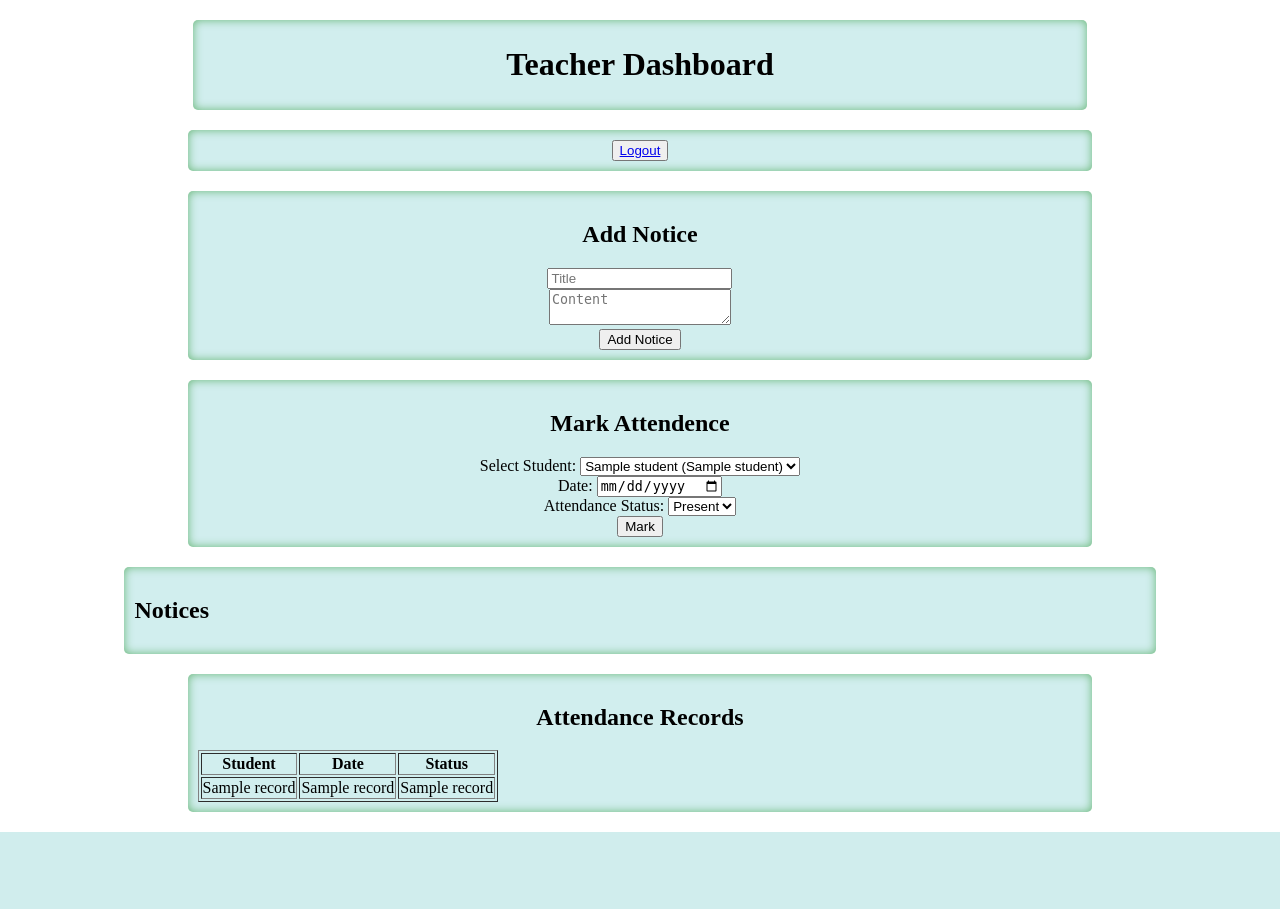
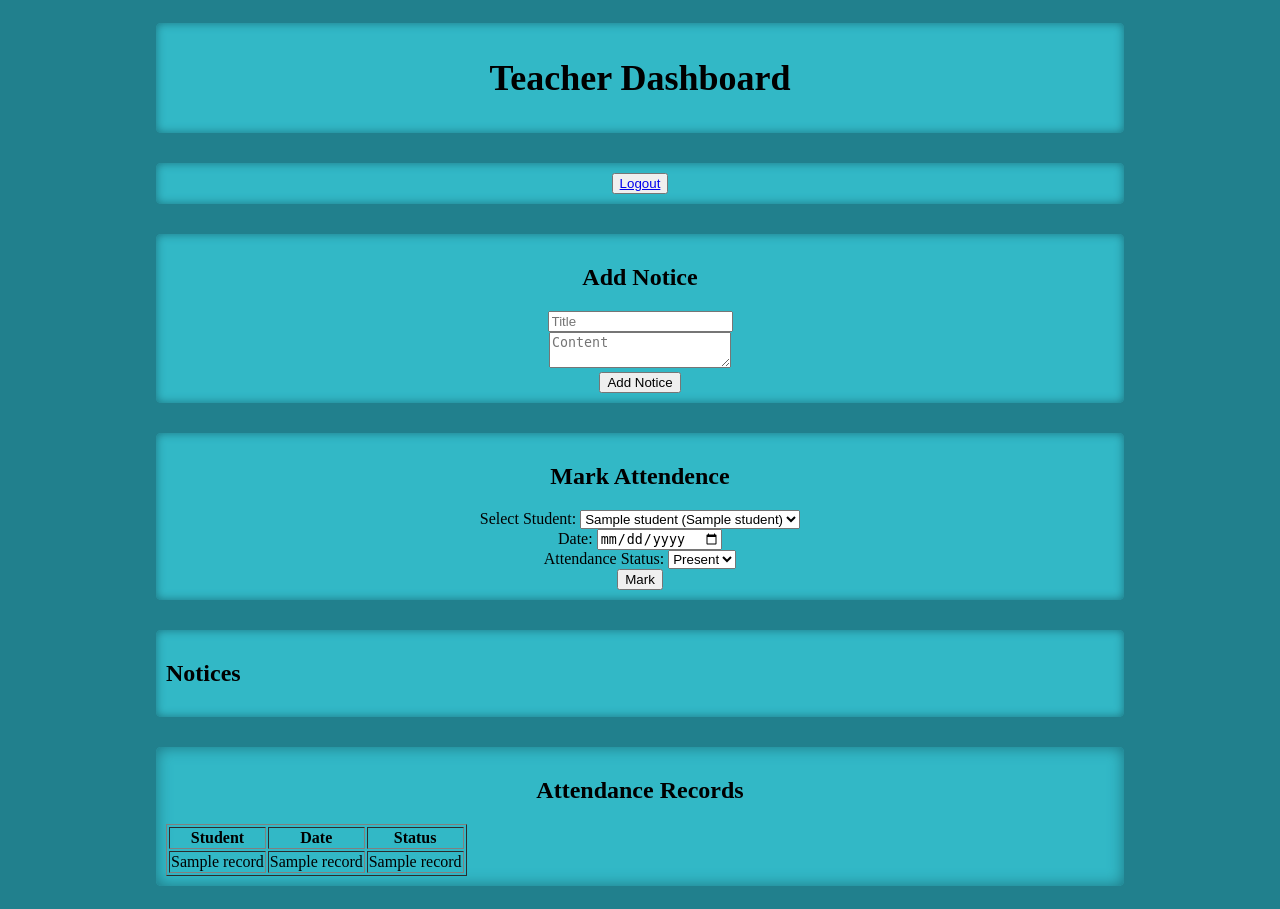
Before and after one commit to mayank1parashar/ERP-system, a Flask app: template templates/teacher_dashboard.html in a window 1280 px wide. Before the commit the page ends 832 px from the top, so only its background shows below. Run offline with Flask 3, Linux system fonts and the light colour scheme; the template is opened without the code that fills it: most values are stand-ins (such as "Sample title", 1, 10 or a date in 2020).

Commit message:
Update navbar and box styles in teacherstyle.css

```diff
--- a/static/teacherstyle.css
+++ b/static/teacherstyle.css
@@ -1,65 +1,74 @@
 .navbar{
- background-color: rgb(209, 238, 238);
- margin: 20px auto;
- padding: 5px ;
- width: 70%;
+ background-color: rgba(50, 184, 198, 1);
+ margin: 15px auto;
+ padding: 10px ;
+ width: 75%;
  border-radius: 5px;
- box-shadow: inset 0 0 10px rgba(0, 128, 0, 0.5);
+ box-shadow: inset 0 0 10px rgba(29, 116, 128, 1);
  text-align: center;
+ font-size: large;
 }
 
 .logout-box{
- background-color: rgb(209, 238, 238);
- margin: 20px auto;
+ background-color: rgba(50, 184, 198, 1);
+ margin: 15px auto;
  padding: 10px ;
- width: 70%;
+ width: 75%;
  border-radius: 5px;
- box-shadow: inset 0 0 10px rgba(0, 128, 0, 0.5);
+ box-shadow: inset 0 0 10px rgba(29, 116, 128, 1);
  align-items: center;
  text-align: center;
 }
 
 .Add_Notices{
- background-color: rgb(209, 238, 238);
-margin: 20px auto;
+ background-color: rgba(50, 184, 198, 1);
+margin: 15px auto;
  padding: 10px ;
- width: 70%;
+ width: 75%;
  border-radius: 5px;
- box-shadow: inset 0 0 10px rgba(0, 128, 0, 0.5);
+ box-shadow: inset 0 0 10px rgba(29, 116, 128, 1);
  align-items: center;
  text-align: center;
 }
 
 .Mark_Attendence{
- background-color: rgb(209, 238, 238);
- margin:  auto;
+ background-color: rgba(50, 184, 198, 1);
+ margin: 15px auto;
  padding: 10px ;
- width: 70%;
+ width: 75%;
  border-radius: 5px;
- box-shadow: inset 0 0 10px rgba(0, 128, 0, 0.5);
+ box-shadow: inset 0 0 10px rgba(29, 116, 128, 1);
 text-align: center;
 }
 
 .Notices{
- background-color: rgb(209, 238, 238);
- width: 80%;
-margin: 20px auto;
-padding: 10px;
-border-radius: 5px;
- box-shadow: inset 0 0 10px rgba(0, 128, 0, 0.5);
+ background-color: rgba(50, 184, 198, 1);
+ width: 75%;
+ margin: 15px auto;
+ padding: 10px;
+ border-radius: 5px;
+ box-shadow: inset 0 0 10px rgba(29, 116, 128, 1);
  align-content: center;
  align-items: center;
 
 }
 
 .Attendence{
- background-color: rgb(209, 238, 238);
- margin: 20px auto;
+ background-color: rgba(50, 184, 198, 1);
+ margin: 15px auto;
  padding: 10px ;
- width: 70%;
+ width: 75%;
  border-radius: 5px;
- box-shadow: inset 0 0 10px rgba(0, 128, 0, 0.5);
+ box-shadow: inset 0 0 15px rgba(29, 116, 128, 1);
  align-content: center;
  align-items: center;
  text-align: center;
 }
+
+body {
+    background-color: #21808d;
+    display: flex;
+    flex-direction: column;
+    align-items: center;
+    min-height: 100vh;
+}
```
